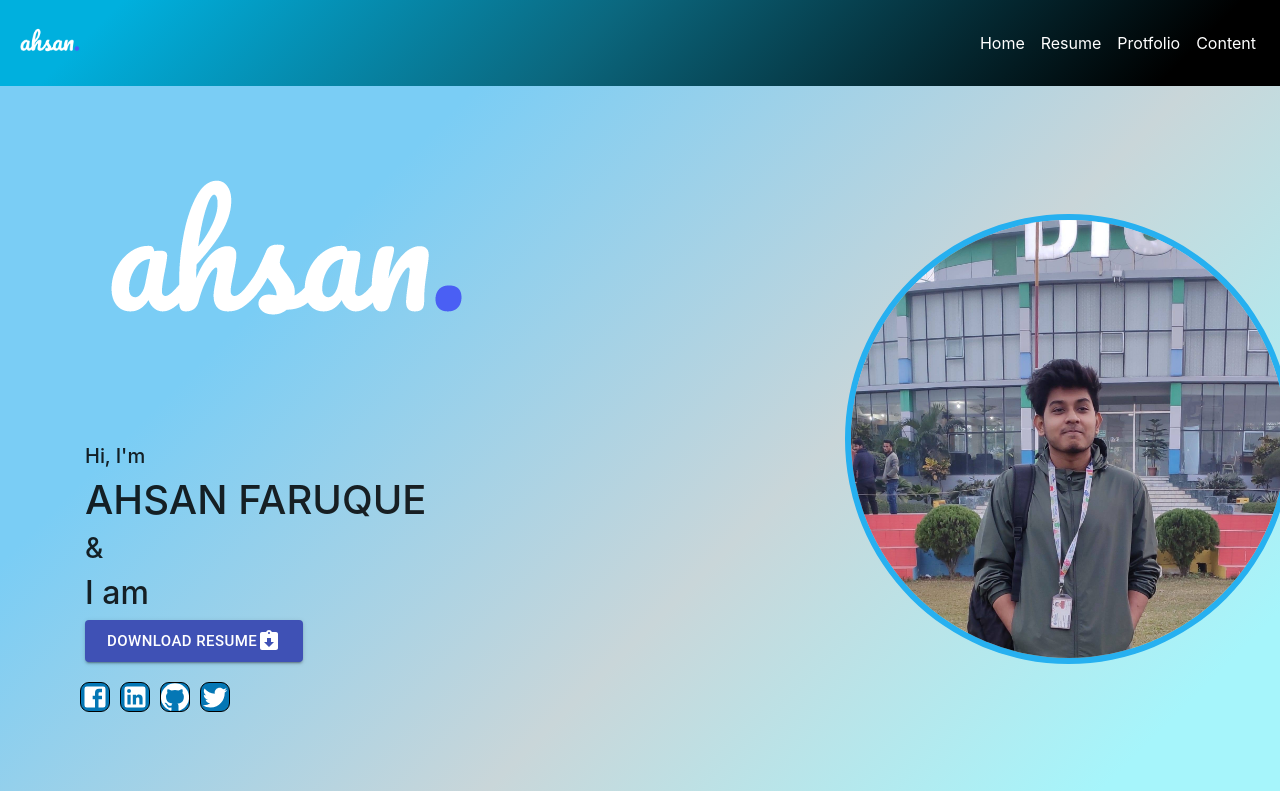
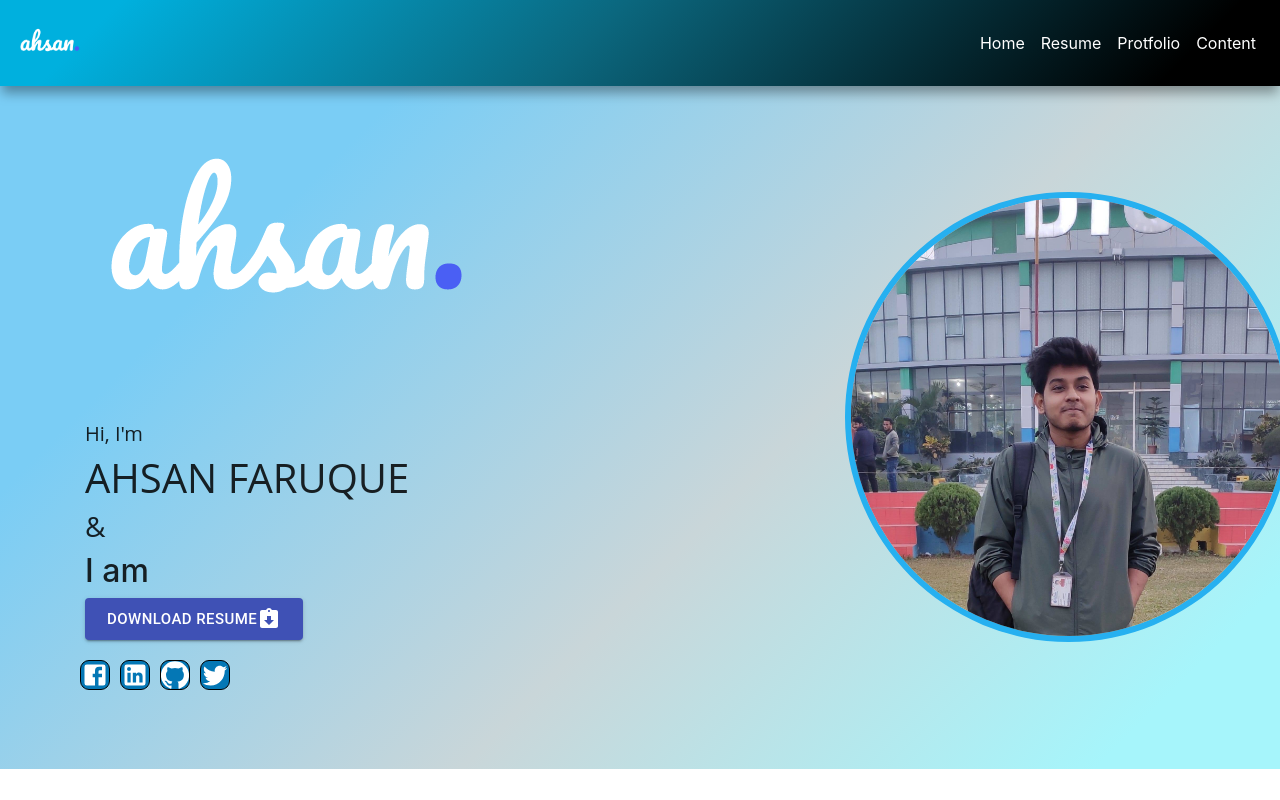
Before and after one commit to asrafulsharker/protfollio-ahn, a React (Create React App) app: page / in a window 1280 px wide. Shown: the top 800 px of the page. Built offline with nearby package versions, Linux system fonts and the light colour scheme; the HTML template or start-up script is replaced by a standard one; what google-maps-react would draw is missing.

Commit message:
add greadent

```diff
--- a/public/index.html
+++ b/public/index.html
@@ -5,6 +5,8 @@
     <link rel="icon" href="%PUBLIC_URL%/favicon.ico" />
     <meta name="viewport" content="width=device-width, initial-scale=1" />
     <meta name="theme-color" content="#000000" />
+    <link rel="preconnect" href="https://fonts.gstatic.com">
+<link href="https://fonts.googleapis.com/css2?family=Lobster&display=swap" rel="stylesheet">
     <meta
       name="description"
       content="Web site created using create-react-app"
--- a/src/App.css
+++ b/src/App.css
@@ -25,6 +25,10 @@
   font-size: calc(10px + 2vmin);
   color: white;
 }
+.for-font{
+  font-family: 'Open Sans', sans-serif;
+
+}
 
 .App-link {
   color: #61dafb;
@@ -49,10 +53,19 @@
   background: linear-gradient(135deg, rgba(122,205,245,1) 24%, rgba(201,214,217,1) 60%, rgba(166,245,251,1) 91%);
   background-size:cover;
   width:100%;
+  padding-top:5%;
 }
 .navbar{
   background: rgb(0,176,222);
   background: linear-gradient(135deg, rgba(0,176,222,1) 9%, rgba(11,103,126,1) 46%, rgba(0,0,0,1) 91%);
+  -webkit-box-shadow: 0px 9px 11px -2px rgba(0,0,0,0.35);
+box-shadow: 0px 9px 11px -2px rgba(0,0,0,0.35);
+z-index:9999 !important;
+overflow: hidden !important;
+position: fixed !important;
+
+top: 0;
+width: 100%;
 }
 .icon:hover{
   color:rgb(0, 204, 255) !important;
--- a/src/components/Home.js
+++ b/src/components/Home.js
@@ -17,9 +17,9 @@ function Home() {
             <div className="row">
                <div className="col-md-8">
                    <img className="cover-logo" src={logo}/>
-                   <h5>Hi, I'm</h5>
-                   <h1>AHSAN FARUQUE</h1>
-                   <h3> & </h3>
+                   <h5 className="for-font">Hi, I'm</h5>
+                   <h1 className="for-font">AHSAN FARUQUE</h1>
+                   <h3 className="for-font"> & </h3>
                    <Typical
                     steps={['I am', 1000, 'Developer!', 1000,'Deginer!', 1000]}
                     loop={Infinity}
--- a/src/components/Nav/nav.js
+++ b/src/components/Nav/nav.js
@@ -8,7 +8,7 @@ function nav() {
   return (
     <div>
       <Navbar collapseOnSelect expand="lg"  variant="dark" className="navbar">
-  <Navbar.Brand href="#home"> <img className="logo" src={logo}/></Navbar.Brand>
+  <Navbar.Brand href="#home"> <Link to="/"> <img className="logo" src={logo}/></Link></Navbar.Brand>
   <Navbar.Toggle aria-controls="responsive-navbar-nav" />
   <Navbar.Collapse id="responsive-navbar-nav">
     <Nav className="mr-auto">
```
Also changed, not shown: 1 other file (tests, documents, lock files or other folders).
